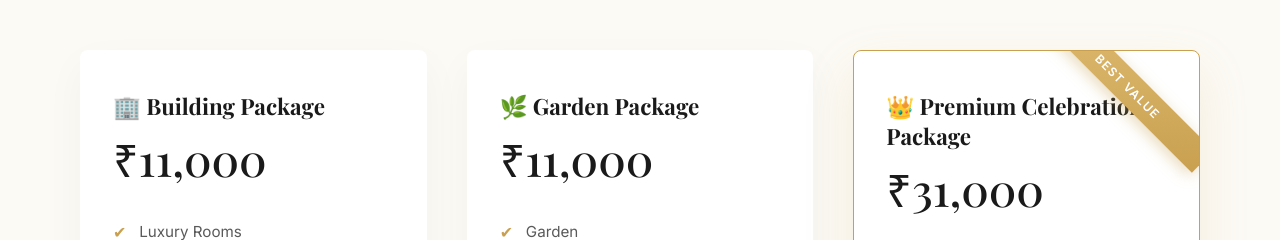
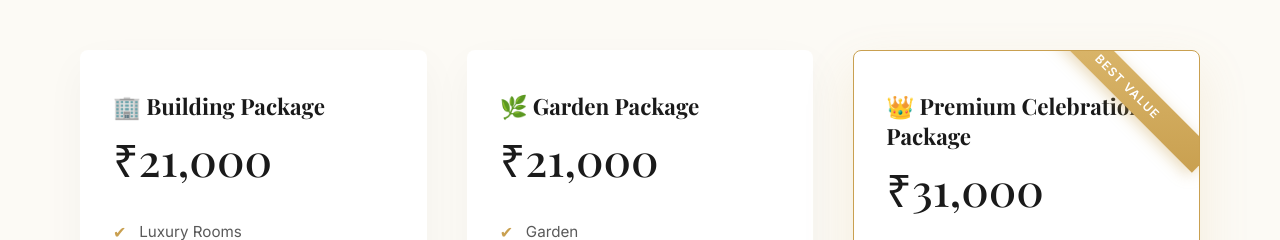
Before and after one commit to raj-saini001/VijayShree_resort, a React (Vite) app: page / in a window 1280 px wide. Shown: the part 4100-4340 px from the top of the page. Built offline with nearby package versions, Linux system fonts and the light colour scheme; a web font is replaced by a local one.

Commit message:
Price Caed Edited.

```diff
--- a/src/App.jsx
+++ b/src/App.jsx
@@ -576,7 +576,7 @@ function App() {
             transition={{ duration: 0.5, delay: 0.1 }}
           >
             <h3 className="pricing-title">🏢 Building Package</h3>
-            <div className="pricing-price">₹11,000</div>
+            <div className="pricing-price">₹21,000</div>
             <ul className="pricing-features">
               <li><span className="check">✔</span> Luxury Rooms</li>
               <li><span className="check">✔</span> Guest Hall</li>
@@ -600,7 +600,7 @@ function App() {
             transition={{ duration: 0.5, delay: 0.2 }}
           >
             <h3 className="pricing-title">🌿 Garden Package</h3>
-            <div className="pricing-price">₹11,000</div>
+            <div className="pricing-price">₹21,000</div>
             <ul className="pricing-features">
               <li><span className="check">✔</span> Garden</li>
               <li><span className="check">✔</span> Banquet Hall</li>
@@ -760,8 +760,8 @@ function App() {
                       onChange={(e) => setSelectedPackage(e.target.value)}
                     >
                       <option value="">Select a Package</option>
-                      <option value="Building">Building Package – ₹11,000</option>
-                      <option value="Garden">Garden Package – ₹11,000</option>
+                      <option value="Building">Building Package – ₹21,000</option>
+                      <option value="Garden">Garden Package – ₹21,000</option>
                       <option value="Premium">Premium Celebration Package – ₹31,000</option>
                       <option value="Custom">Need a Custom Package</option>
                     </select>
```
